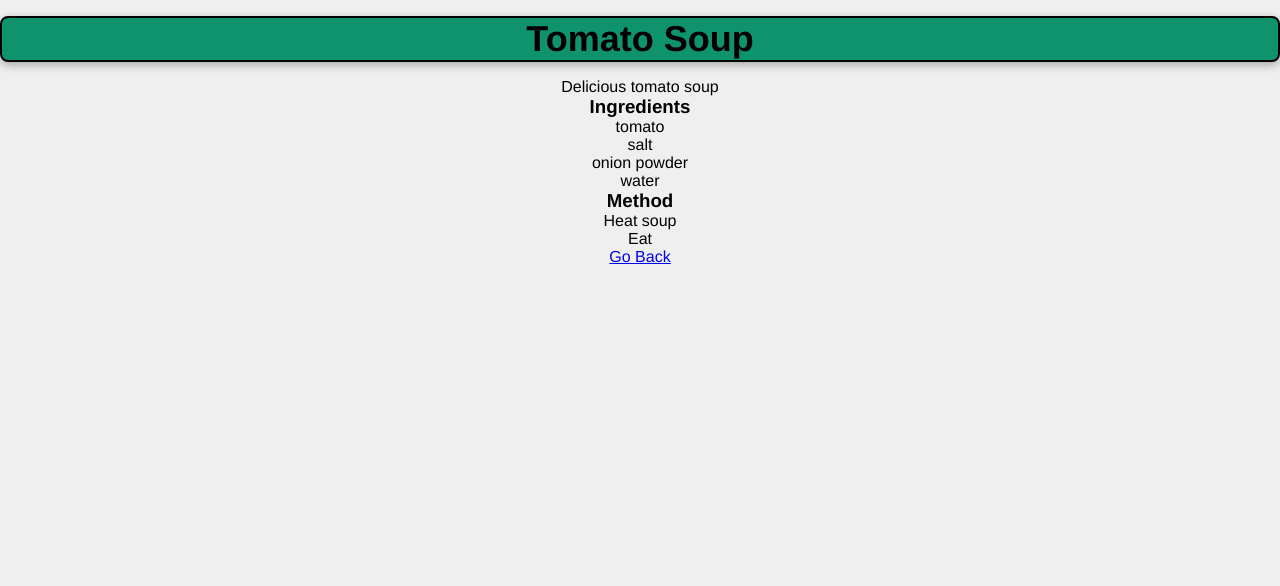
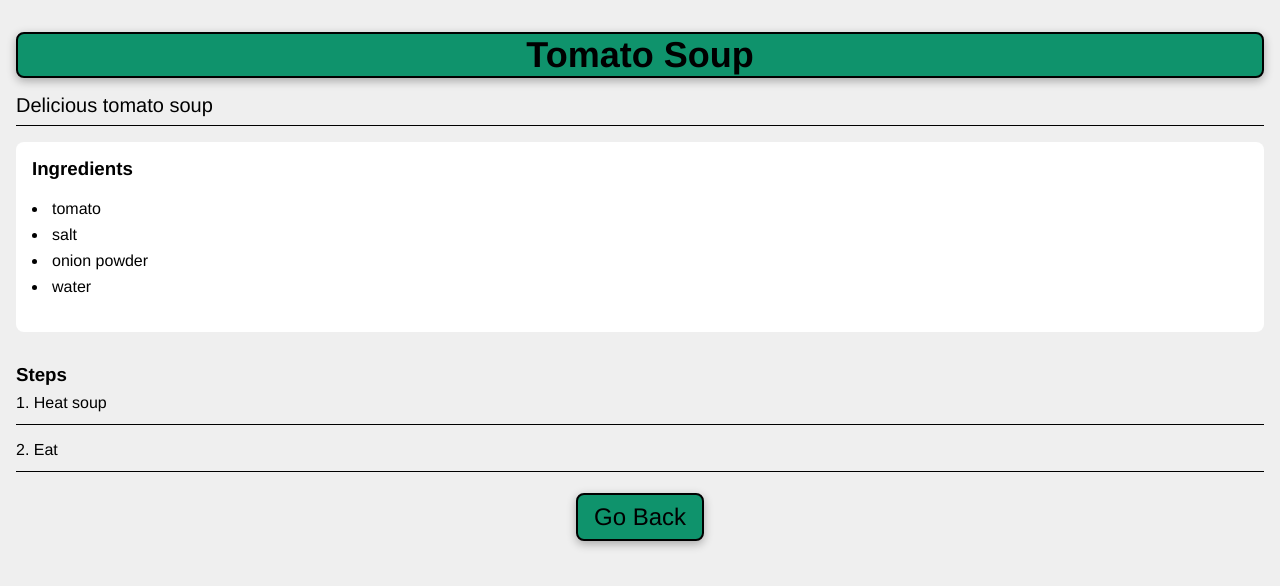
Before and after one commit to Ryano756364/Projects, a Vue app in the folder recipe-warehouse-project/: page /recipe/tomato-soup in a window 1280 px wide. Shown: the top 586 px of the page. Built offline with nearby package versions, Linux system fonts and the light colour scheme.

Commit message:
Added CSS to recipe details page

```diff
--- a/recipe-warehouse-project/src/views/NewRecipe.vue
+++ b/recipe-warehouse-project/src/views/NewRecipe.vue
@@ -37,7 +37,7 @@
 
       <section id="bottom-buttons">
         <router-link :to="'/allrecipes'">
-            <button>See All Recipes</button>
+            <button>Go To All Recipes</button>
         </router-link>
 
         <router-link :to="'/'">
@@ -180,6 +180,10 @@
     margin-top: 30px;
   }
 
+  #bottom-buttons button {
+    font-size: 1rem;
+  }
+
   a{
     margin: 5px;
   }
--- a/recipe-warehouse-project/src/views/TheRecipe.vue
+++ b/recipe-warehouse-project/src/views/TheRecipe.vue
@@ -13,16 +13,18 @@
 		</div>
 
 		<div class="method">
-			<h3>Method</h3>
+			<h3>Steps</h3>
 			<ol>
-				<li v-for="(step, i) in recipe.method" :key="i">
+				<li class="recipe-step" v-for="(step, i) in recipe.method" :key="i">
           <!--Incase there are line breaks submitted, this will clean up the text-->
 					<span v-html="cleanText(step)"></span>
 				</li>
 			</ol>
 		</div>
 
-    <router-link to="/allrecipes">Go Back</router-link>
+    <router-link to="/allrecipes">
+			<button>Go Back</button>
+		</router-link>
   </div>
 </template>
 
@@ -46,4 +48,55 @@
 
 <style scoped>
 
+	.recipe {
+		display: grid;
+		padding: 1rem;
+	}
+
+	p{
+		font-size: 1.25rem;
+		text-align: left;
+		border-bottom-style: solid;
+		border-bottom-width: 1px;
+		padding-bottom: 0.5rem;
+		margin-bottom: 1rem;
+	}
+
+	.ingredients {
+		padding: 1rem;
+		background-color: white;
+		border-radius: 0.5rem;
+		margin-bottom: 2rem;
+	}
+
+	h3 {
+		text-align: left;
+	}
+
+	ul {
+		display: block;
+		padding: 1rem;
+	}
+
+	.ingredients ul li {
+		display: list-item;
+		text-align: left;
+		padding: 0.25rem;
+	}
+
+	.method ol {
+		display: block;
+		margin-inline-start: 0px;
+		margin-top: 0.5rem;
+	}
+
+	.method ol li {
+		display: list-item;
+		text-align: left;
+		border-bottom: 1px solid black;
+		margin-bottom: 1rem;
+		padding-bottom: 0.75rem;
+		list-style-position: inside;
+	}
+
 </style>
```
